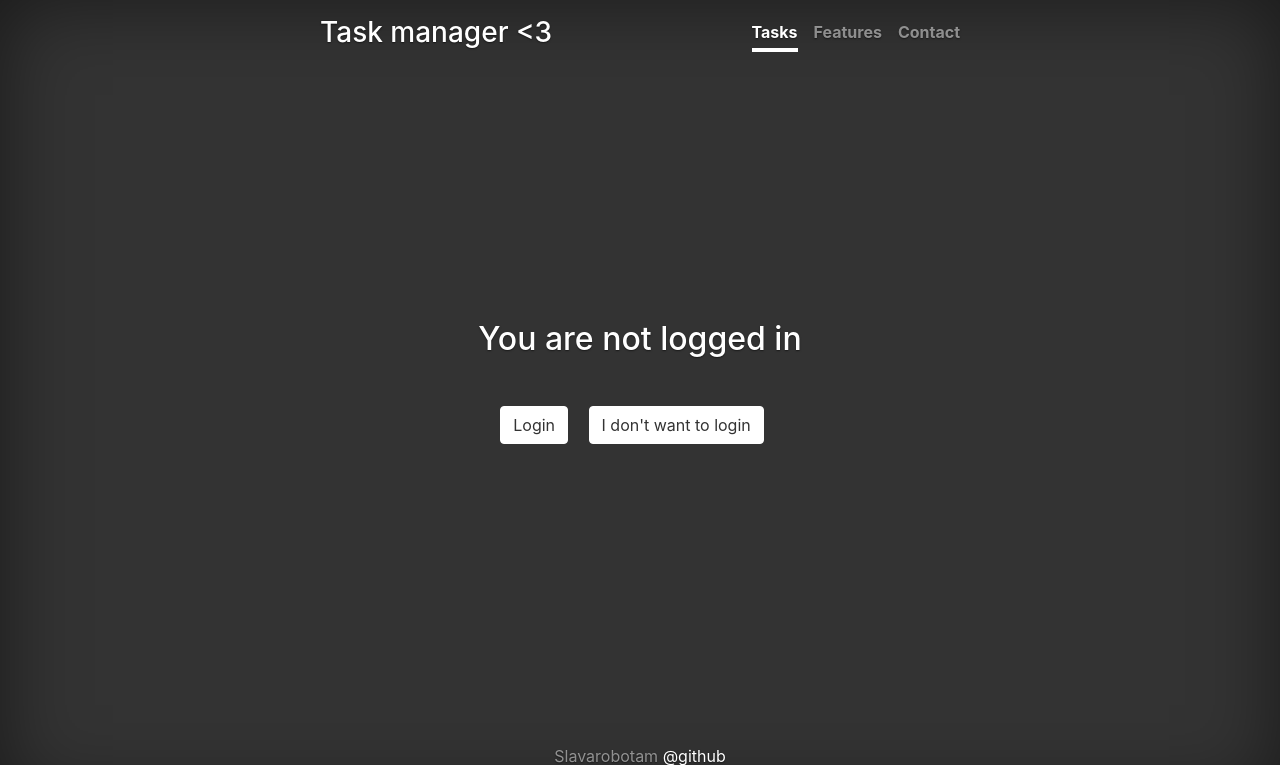
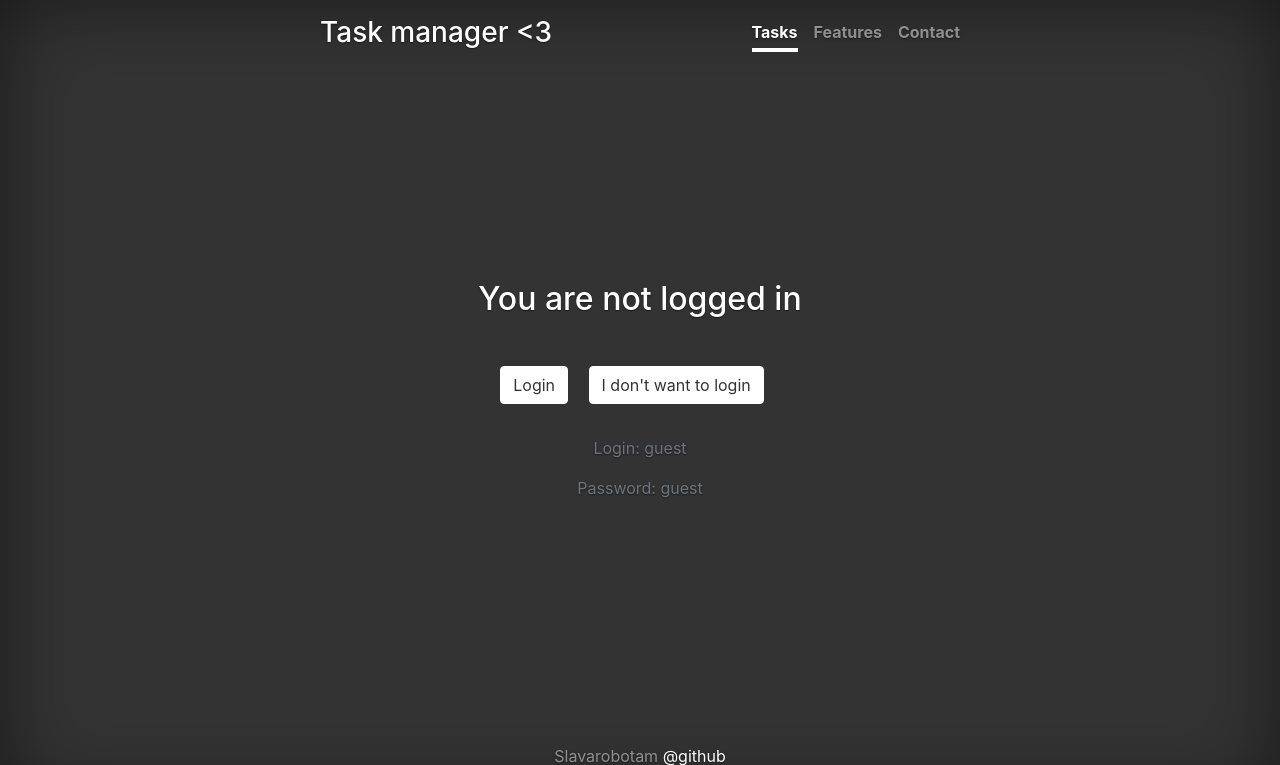
Before and after one commit to slavarobotam/python-project-lvl4, a Django app: page / in a window 1280 px wide. Shown: the top 765 px of the page. Run offline with Django 3.2, Linux system fonts and the light colour scheme; some libraries are stand-ins or nearby versions.

Commit message:
Added guest user

```diff
--- a/templates/home.html
+++ b/templates/home.html
@@ -10,5 +10,8 @@
         <br>
         <p><a href="{% url 'login'%}" class="btn btn-secondary">Login</a>
             <a href="{% url 'login'%}" class="btn m-3 btn-secondary">I don't want to login</a></p>
-        {% block logincontent %} {% endblock %}
+            <div class="text-secondary">
+<p>Login: guest</p>
+<p>Password: guest</p></div>
+            {% block logincontent %} {% endblock %}
     {% endif %} {% endblock %}
--- a/templates/registration/login.html
+++ b/templates/registration/login.html
@@ -7,5 +7,10 @@
 <form method="post">
     {% csrf_token %} {{ form.as_p }}
     <button type="submit">Login</button>
+
 </form>
+<br>
+<div class="text-secondary">
+    <p>Login: guest</p>
+    <p>Password: guest</p></div>
 {% endblock %}
```
